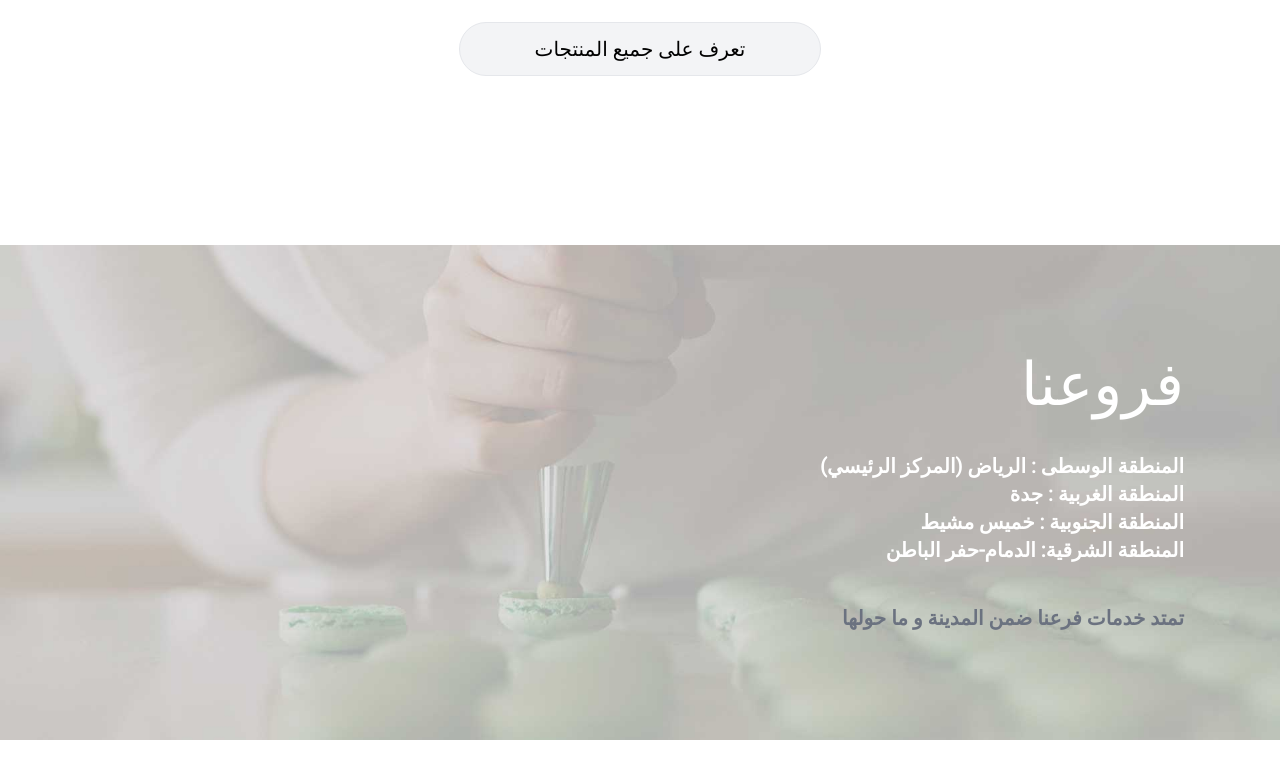
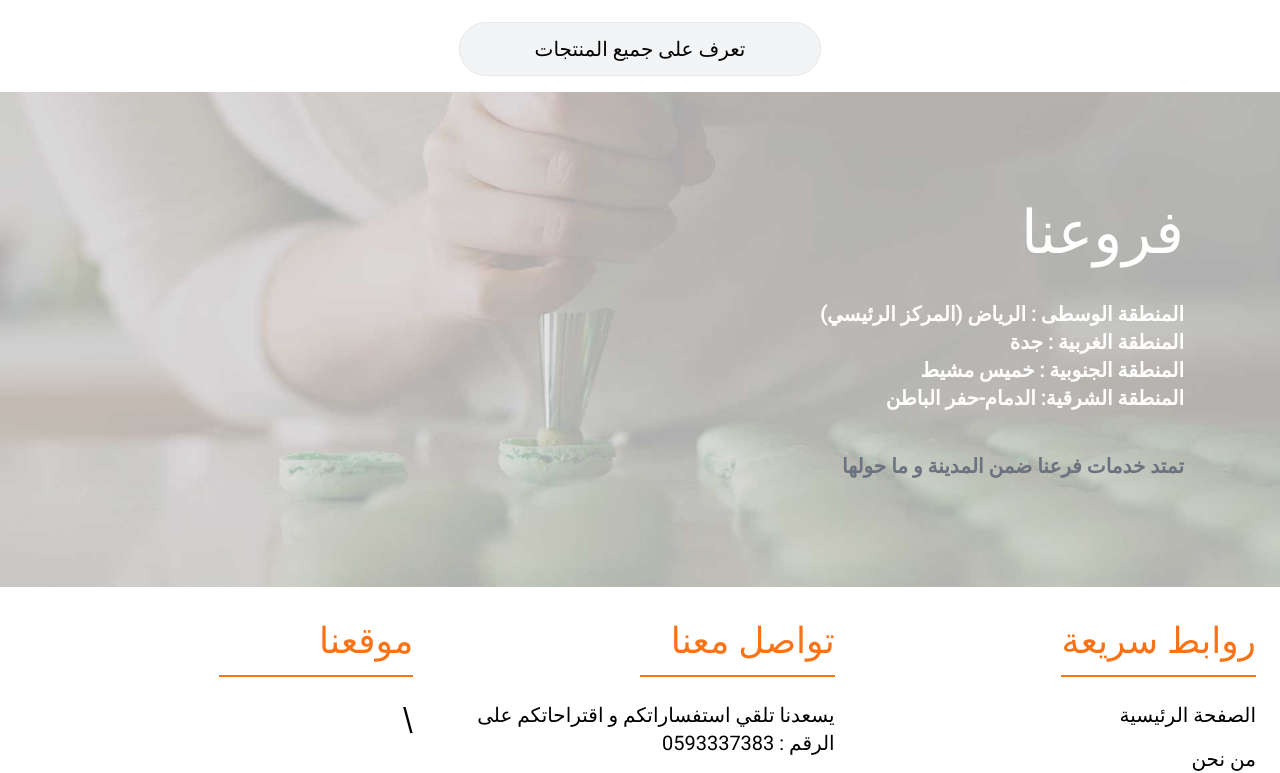
Before and after one commit to ninaismail/mykmalmajdalnextjs, a Next.js app: page / in a window 1280 px wide. Shown: the part 2891-3664 px from the top of the page. Built offline with nearby package versions, Linux system fonts and the light colour scheme.

Commit message:
some responsive fixes

```diff
--- a/components/branches.js
+++ b/components/branches.js
@@ -2,7 +2,7 @@ import Image from 'next/image'
 
 function Branches() {
   return (
-<div class="relative top-0 left-0 flex items-center justify-start text-white lg:h-screen w-full">
+<div class="relative top-0 left-0 flex items-center mt-4 justify-start text-white w-full">
   <div class="relative">
         <Image src="/branchesbg.jpg" width="1916"height="740"
         layout="responsive"objectFit="cover"alt="Km Almajdal" />
```
